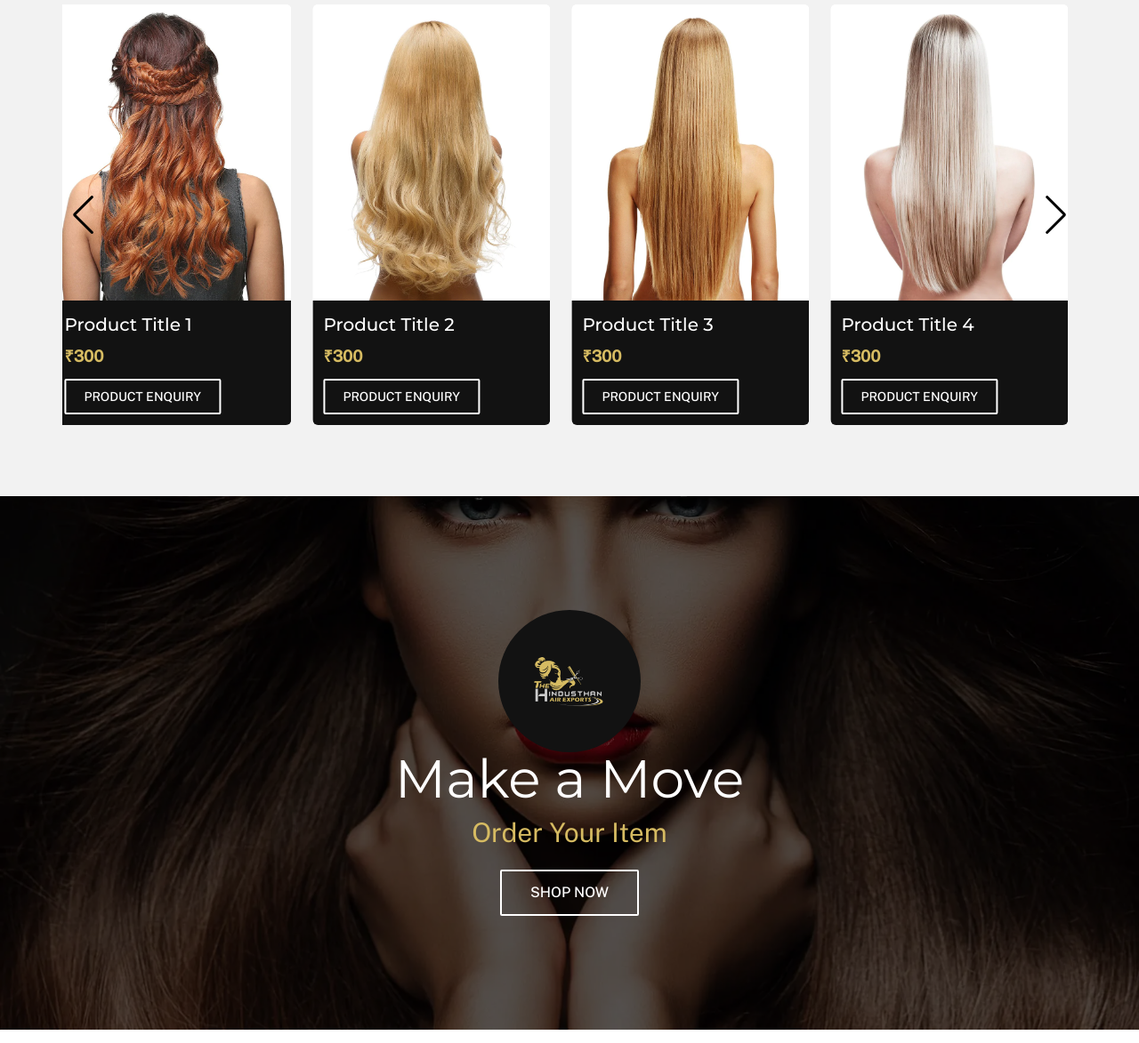
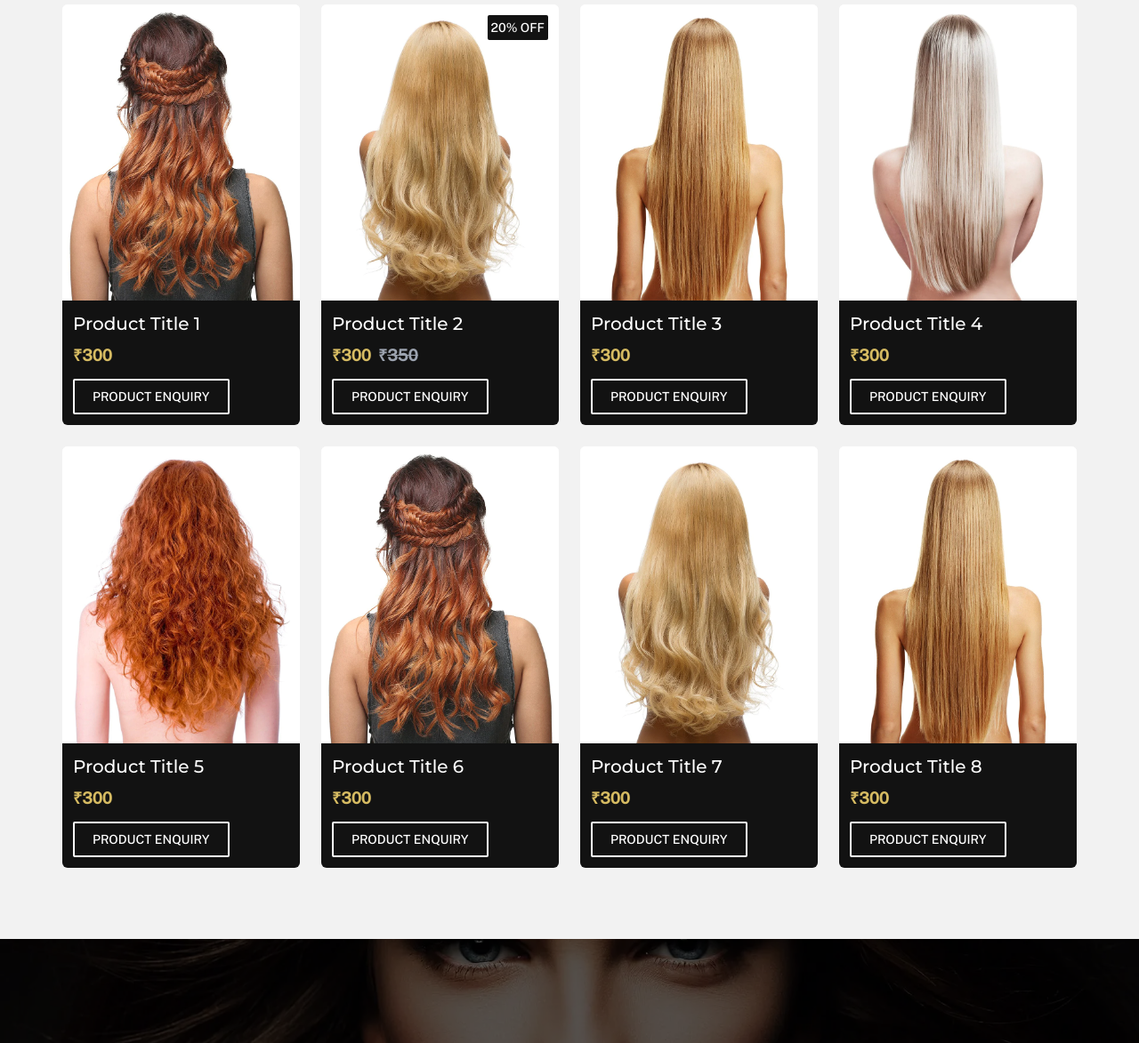
Before and after one commit to Sushavan95/The-Hindustan-Hair-Export, a website built with webpack: page src/index.html in a window 1280 px wide. Shown: the part 3274-4447 px from the top of the page at 89% size. Built offline with nearby package versions, Linux system fonts and the light colour scheme; a script that the page names is missing; a web font is replaced by a local one.

Commit message:
product grid add

```diff
--- a/src/css/style.css
+++ b/src/css/style.css
@@ -176,6 +176,9 @@ html.overlay--active::before {
 }
 
 /* Product Card */
+.product-card {
+    position: relative;
+}
 .product-card .product-card__header {
     aspect-ratio: 4/5;
 }
--- a/src/index.html
+++ b/src/index.html
@@ -345,8 +345,107 @@
               <a href="#" class="btn btn-dark-outline inline-block">View All</a>
             </div>
           </div>
-          <div>
-            <div class="swiper swiper--products-slider mt-8 lg:mt-10">
+          <div class="mt-8 lg:mt-10">
+            <div class="grid grid-cols-2 gap-3 md:grid-cols-3 md:gap-4 lg:grid-cols-4 lg:gap-5 xl:gap-6">
+              <div class="product-card rounded-md overflow-hidden" data-id="p1">
+                <div class="product-card__header bg-white">
+                  <a href="#" class="block w-full h-full">
+                    <img src="assets/images/p-1.webp" class="w-full h-full object-cover" alt="Service Title" width="400" height="500"/>
+                  </a>
+                </div>
+                <div class="product-card__body p-3 bg-dark">
+                  <p><a href="#" class="product-card__title text-white hover:text-primary text-sm md:text-base lg:text-lg xl:text-xl font-medium font-heading">Product Title 1</a></p>
+                  <p class="text-primary font-semibold text-sm md:text-base lg:text-lg block mt-2 mb-3"><span>&#8377;</span><span>300</span></p>
+                  <p><a href="#" class="btn btn-white-outline product-card__btn--enquiry" type="button" data-modal-toggle="enquiryModal">Product Enquiry</a></p>
+                </div>
+              </div>
+              <div class="product-card rounded-md overflow-hidden" data-id="p2">
+                <div class="product-card__header bg-white">
+                  <a href="#" class="block w-full h-full">
+                    <img src="assets/images/p-2.webp" class="w-full h-full object-cover" alt="" width="400" height="500"/>
+                  </a>
+                  <span class="product-card__discount-badge bg-dark px-1 py-1 rounded-sm text-white absolute top-3 right-3 text-xs lg:text-sm font-medium">20% OFF</span>
+                </div>
+                <div class="product-card__body p-3 bg-dark">
+                  <p><a href="#" class="product-card__title text-white hover:text-primary text-sm md:text-base lg:text-lg xl:text-xl font-medium font-heading">Product Title 2</a></p>
+                  <p class="text-primary font-semibold text-sm md:text-base lg:text-lg block mt-2 mb-3"><span>&#8377;</span><span>300</span><span class="ml-2 text-gray-400">&#8377;</span><span class="line-through text-gray-400">350</span></p>
+                  <p><a href="#" class="btn btn-white-outline product-card__btn--enquiry" type="button" data-modal-toggle="enquiryModal">Product Enquiry</a></p>
+                </div>
+              </div>
+              <div class="product-card rounded-md overflow-hidden" data-id="p3">
+                <div class="product-card__header bg-white">
+                  <a href="#" class="block w-full h-full">
+                    <img src="assets/images/p-3.webp" class="w-full h-full object-cover" alt="" width="400" height="500"/>
+                  </a>
+                </div>
+                <div class="product-card__body p-3 bg-dark">
+                  <p><a href="#" class="product-card__title text-white hover:text-primary text-sm md:text-base lg:text-lg xl:text-xl font-medium font-heading">Product Title 3</a></p>
+                  <p class="text-primary font-semibold text-sm md:text-base lg:text-lg block mt-2 mb-3"><span>&#8377;</span><span>300</span></p>
+                  <p><a href="#" class="btn btn-white-outline product-card__btn--enquiry" type="button" data-modal-toggle="enquiryModal">Product Enquiry</a></p>
+                </div>
+              </div>
+              <div class="product-card rounded-md overflow-hidden" data-id="p4">
+                <div class="product-card__header bg-white">
+                  <a href="#" class="block w-full h-full">
+                    <img src="assets/images/p-4.webp" class="w-full h-full object-cover" alt="" width="400" height="500"/>
+                  </a>
+                </div>
+                <div class="product-card__body p-3 bg-dark">
+                  <p><a href="#" class="product-card__title text-white hover:text-primary text-sm md:text-base lg:text-lg xl:text-xl font-medium font-heading">Product Title 4</a></p>
+                  <p class="text-primary font-semibold text-sm md:text-base lg:text-lg block mt-2 mb-3"><span>&#8377;</span><span>300</span></p>
+                  <p><a href="#" class="btn btn-white-outline product-card__btn--enquiry" type="button" data-modal-toggle="enquiryModal">Product Enquiry</a></p>
+                </div>
+              </div>
+              <div class="product-card rounded-md overflow-hidden" data-id="p5">
+                <div class="product-card__header bg-white">
+                  <a href="#" class="block w-full h-full">
+                    <img src="assets/images/p-5.webp" class="w-full h-full object-cover" alt="" width="400" height="500"/>
+                  </a>
+                </div>
+                <div class="product-card__body p-3 bg-dark">
+                  <p><a href="#" class="product-card__title text-white hover:text-primary text-sm md:text-base lg:text-lg xl:text-xl font-medium font-heading">Product Title 5</a></p>
+                  <p class="text-primary font-semibold text-sm md:text-base lg:text-lg block mt-2 mb-3"><span>&#8377;</span><span>300</span></p>
+                  <p><a href="#" class="btn btn-white-outline product-card__btn--enquiry" type="button" data-modal-toggle="enquiryModal">Product Enquiry</a></p>
+                </div>
+              </div>
+              <div class="product-card rounded-md overflow-hidden" data-id="p6">
+                <div class="product-card__header bg-white">
+                  <a href="#" class="block w-full h-full">
+                    <img src="assets/images/p-1.webp" class="w-full h-full object-cover" alt="Service Title" width="400" height="500"/>
+                  </a>
+                </div>
+                <div class="product-card__body p-3 bg-dark">
+                  <p><a href="#" class="product-card__title text-white hover:text-primary text-sm md:text-base lg:text-lg xl:text-xl font-medium font-heading">Product Title 6</a></p>
+                  <p class="text-primary font-semibold text-sm md:text-base lg:text-lg block mt-2 mb-3"><span>&#8377;</span><span>300</span></p>
+                  <p><a href="#" class="btn btn-white-outline product-card__btn--enquiry" type="button" data-modal-toggle="enquiryModal">Product Enquiry</a></p>
+                </div>
+              </div>
+              <div class="product-card rounded-md overflow-hidden" data-id="p7">
+                <div class="product-card__header bg-white">
+                  <a href="#" class="block w-full h-full">
+                    <img src="assets/images/p-2.webp" class="w-full h-full object-cover" alt="" width="400" height="500"/>
+                  </a>
+                </div>
+                <div class="product-card__body p-3 bg-dark">
+                  <p><a href="#" class="product-card__title text-white hover:text-primary text-sm md:text-base lg:text-lg xl:text-xl font-medium font-heading">Product Title 7</a></p>
+                  <p class="text-primary font-semibold text-sm md:text-base lg:text-lg block mt-2 mb-3"><span>&#8377;</span><span>300</span></p>
+                  <p><a href="#" class="btn btn-white-outline product-card__btn--enquiry" type="button" data-modal-toggle="enquiryModal">Product Enquiry</a></p>
+                </div>
+              </div>
+              <div class="product-card rounded-md overflow-hidden" data-id="p8">
+                <div class="product-card__header bg-white">
+                  <a href="#" class="block w-full h-full">
+                    <img src="assets/images/p-3.webp" class="w-full h-full object-cover" alt="" width="400" height="500"/>
+                  </a>
+                </div>
+                <div class="product-card__body p-3 bg-dark">
+                  <p><a href="#" class="product-card__title text-white hover:text-primary text-sm md:text-base lg:text-lg xl:text-xl font-medium font-heading">Product Title 8</a></p>
+                  <p class="text-primary font-semibold text-sm md:text-base lg:text-lg block mt-2 mb-3"><span>&#8377;</span><span>300</span></p>
+                  <p><a href="#" class="btn btn-white-outline product-card__btn--enquiry" type="button" data-modal-toggle="enquiryModal">Product Enquiry</a></p>
+                </div>
+              </div>
+            </div>
+            <!-- <div class="swiper swiper--products-slider">
               <div class="swiper-wrapper">
                 <div class="swiper-slide">
                   <div class="product-card rounded-md overflow-hidden" data-id="p1">
@@ -362,69 +461,13 @@
                     </div>
                   </div>
                 </div>
-                <div class="swiper-slide">
-                  <div class="product-card rounded-md overflow-hidden" data-id="p2">
-                    <div class="product-card__header bg-white">
-                      <a href="#" class="block w-full h-full">
-                        <img src="assets/images/p-2.webp" class="w-full h-full object-cover" alt="" width="400" height="500"/>
-                      </a>
-                    </div>
-                    <div class="product-card__body p-3 bg-dark">
-                      <p><a href="#" class="product-card__title text-white hover:text-primary text-sm md:text-base lg:text-lg xl:text-xl font-medium font-heading">Product Title 2</a></p>
-                      <p class="text-primary font-semibold text-sm md:text-base lg:text-lg block mt-2 mb-3"><span>&#8377;</span><span>300</span></p>
-                      <p><a href="#" class="btn btn-white-outline product-card__btn--enquiry" type="button" data-modal-toggle="enquiryModal">Product Enquiry</a></p>
-                    </div>
-                  </div>
-                </div>
-                <div class="swiper-slide">
-                  <div class="product-card rounded-md overflow-hidden" data-id="p3">
-                    <div class="product-card__header bg-white">
-                      <a href="#" class="block w-full h-full">
-                        <img src="assets/images/p-3.webp" class="w-full h-full object-cover" alt="" width="400" height="500"/>
-                      </a>
-                    </div>
-                    <div class="product-card__body p-3 bg-dark">
-                      <p><a href="#" class="product-card__title text-white hover:text-primary text-sm md:text-base lg:text-lg xl:text-xl font-medium font-heading">Product Title 3</a></p>
-                      <p class="text-primary font-semibold text-sm md:text-base lg:text-lg block mt-2 mb-3"><span>&#8377;</span><span>300</span></p>
-                      <p><a href="#" class="btn btn-white-outline product-card__btn--enquiry" type="button" data-modal-toggle="enquiryModal">Product Enquiry</a></p>
-                    </div>
-                  </div>
-                </div>
-                <div class="swiper-slide">
-                  <div class="product-card rounded-md overflow-hidden" data-id="p4">
-                    <div class="product-card__header bg-white">
-                      <a href="#" class="block w-full h-full">
-                        <img src="assets/images/p-4.webp" class="w-full h-full object-cover" alt="" width="400" height="500"/>
-                      </a>
-                    </div>
-                    <div class="product-card__body p-3 bg-dark">
-                      <p><a href="#" class="product-card__title text-white hover:text-primary text-sm md:text-base lg:text-lg xl:text-xl font-medium font-heading">Product Title 4</a></p>
-                      <p class="text-primary font-semibold text-sm md:text-base lg:text-lg block mt-2 mb-3"><span>&#8377;</span><span>300</span></p>
-                      <p><a href="#" class="btn btn-white-outline product-card__btn--enquiry" type="button" data-modal-toggle="enquiryModal">Product Enquiry</a></p>
-                    </div>
-                  </div>
-                </div>
-                <div class="swiper-slide">
-                  <div class="product-card rounded-md overflow-hidden" data-id="p5">
-                    <div class="product-card__header bg-white">
-                      <a href="#" class="block w-full h-full">
-                        <img src="assets/images/p-5.webp" class="w-full h-full object-cover" alt="" width="400" height="500"/>
-                      </a>
-                    </div>
-                    <div class="product-card__body p-3 bg-dark">
-                      <p><a href="#" class="product-card__title text-white hover:text-primary text-sm md:text-base lg:text-lg xl:text-xl font-medium font-heading">Product Title 5</a></p>
-                      <p class="text-primary font-semibold text-sm md:text-base lg:text-lg block mt-2 mb-3"><span>&#8377;</span><span>300</span></p>
-                      <p><a href="#" class="btn btn-white-outline product-card__btn--enquiry" type="button" data-modal-toggle="enquiryModal">Product Enquiry</a></p>
-                    </div>
-                  </div>
-                </div>
-              </div>
+              </div> -->
 
               <!-- <div class="swiper-pagination"></div> -->
 
-              <div class="swiper-button-prev text-dark"></div>
+              <!-- <div class="swiper-button-prev text-dark"></div>
               <div class="swiper-button-next"></div>
-            </div>
+            </div> -->
           </div>
         </div>
       </section>
@@ -683,6 +726,9 @@
                       <option value="Product Title 3" data-id="p3">Product Title 3</option>
                       <option value="Product Title 4" data-id="p4">Product Title 4</option>
                       <option value="Product Title 5" data-id="p5">Product Title 5</option>
+                      <option value="Product Title 5" data-id="p6">Product Title 6</option>
+                      <option value="Product Title 5" data-id="p7">Product Title 7</option>
+                      <option value="Product Title 5" data-id="p8">Product Title 8</option>
                     </select>
                   </div>
                   <div class="form__field col-span-12">
```
